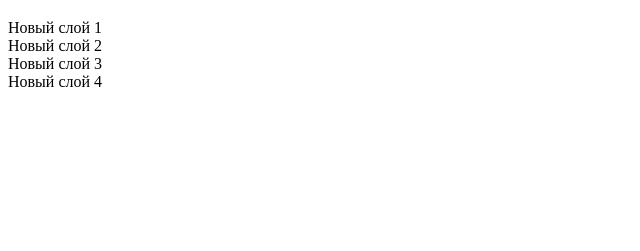
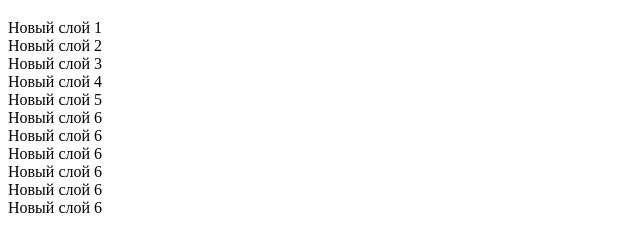
Before and after one commit to harconnen-2019/test-git, a plain HTML site: page src/index.html in a window 1280 px wide. Shown: the part 61-312 px from the top of the page, without its empty margins (0-640 px from the left). Drawn offline with Linux system fonts and the light colour scheme.

Commit message:
add
add 2

```diff
--- a/src/index.html
+++ b/src/index.html
@@ -11,5 +11,12 @@
     <div>Новый слой 2</div>
     <div>Новый слой 3</div>
     <div>Новый слой 4</div>
+    <div>Новый слой 5</div>
+    <div>Новый слой 6</div>
+    <div>Новый слой 6</div>
+    <div>Новый слой 6</div>
+    <div>Новый слой 6</div>
+    <div>Новый слой 6</div>
+    <div>Новый слой 6</div>
   </body>
 </html>
```
